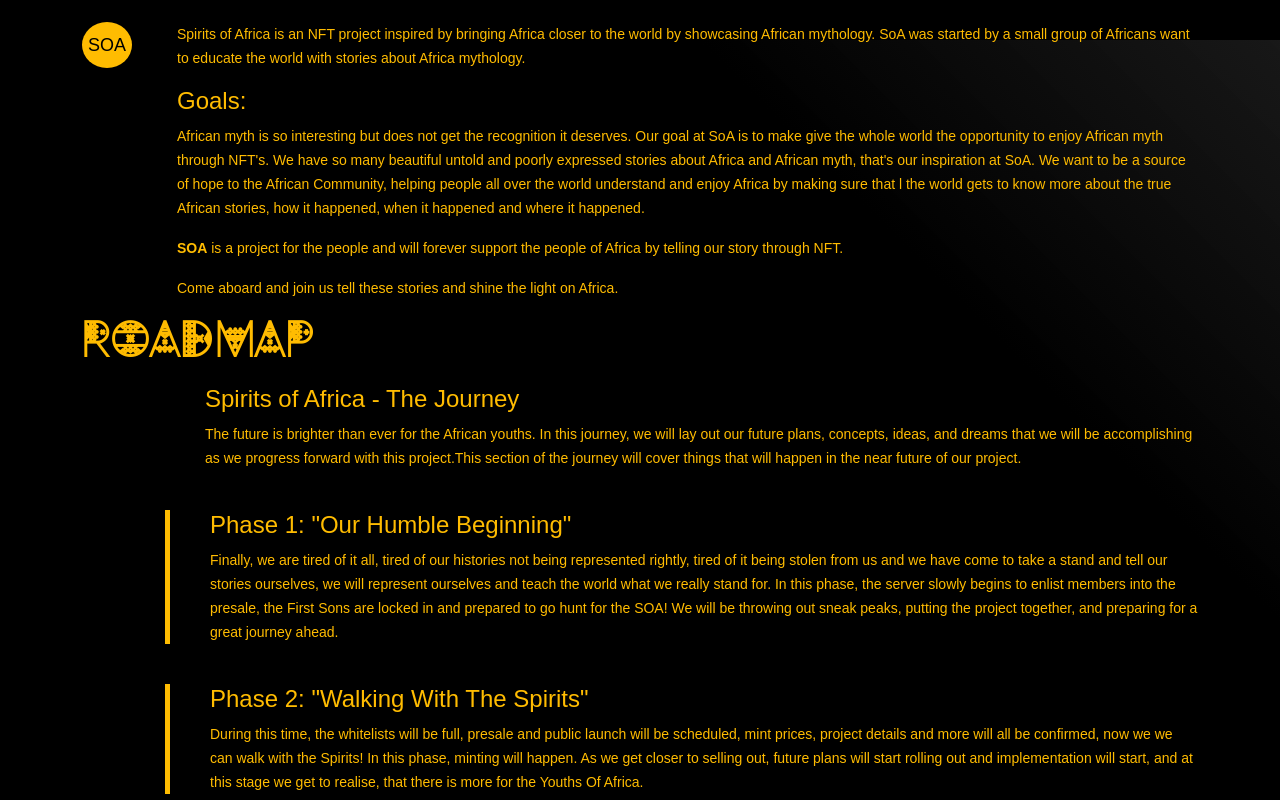
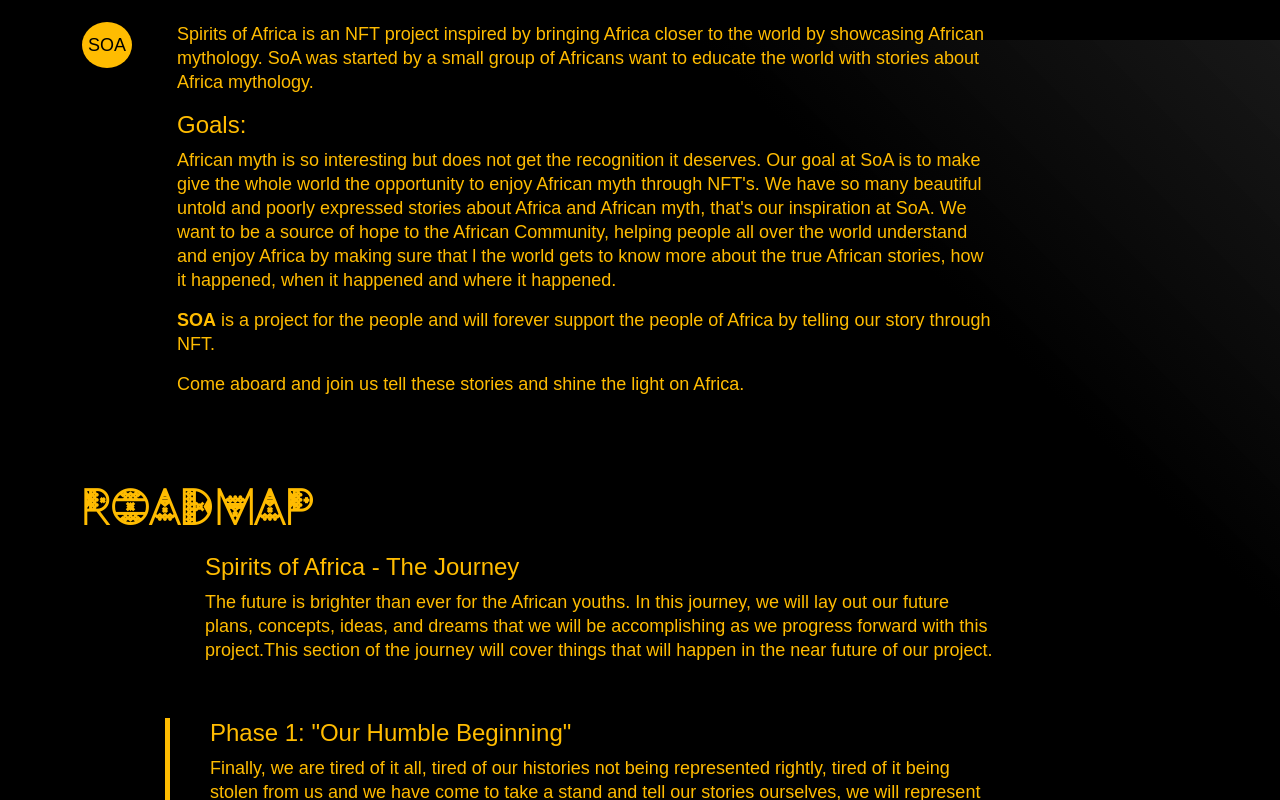
Before and after one commit to mitchel-okomor/soa, a React (Create React App) app: page / in a window 1280 px wide. Shown: the part 1560-2360 px from the top of the page. Built offline with nearby package versions, Linux system fonts and the light colour scheme.

Commit message:
adjusted contents paragrh

```diff
--- a/src/assets/css/main.css
+++ b/src/assets/css/main.css
@@ -57,6 +57,13 @@ body {
   position: relative;
   overflow-x: hidden;
   margin-top: 0px;
+}
+
+@media only screen and (min-width: 767px) {
+  .roadmap-contents p,
+  .goal p {
+    width: 80%;
+  }
 }
 @media only screen and (max-width: 767px) {
   body {
@@ -129,8 +136,8 @@ h6 {
   line-height: 14px;
 }
 
-p:last-child {
-  margin-bottom: 0;
+p {
+  font-size: large;
 }
 
 a,
@@ -184,6 +191,7 @@ button {
 }
 .mint {
   background-image: url('../images/background.jpg');
+  background-size: cover;
 }
 .hero-header {
   color: var(--primary-color);
@@ -324,6 +332,7 @@ button {
   padding-left: 2.5rem;
   margin-bottom: 2.5rem;
 }
+
 .journey,
 .benefits {
   border: none;
@@ -351,3 +360,6 @@ p {
 .head-shot h5 {
   color: #6c757d;
 }
+#explore {
+  margin-top: 5rem;
+}
--- a/src/pages/Home/Home.tsx
+++ b/src/pages/Home/Home.tsx
@@ -42,7 +42,7 @@ function Home() {
               <Icon />{' '}
             </div>
           </div>
-          <div className='col-11'>
+          <div className='col-11 goal'>
             <p>
               Spirits of Africa is an NFT project inspired by bringing Africa
               closer to the world by showcasing African mythology. SoA was
```
